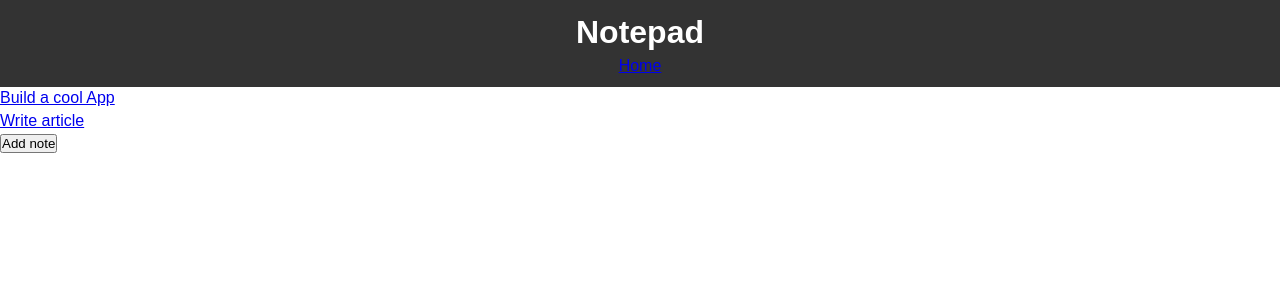
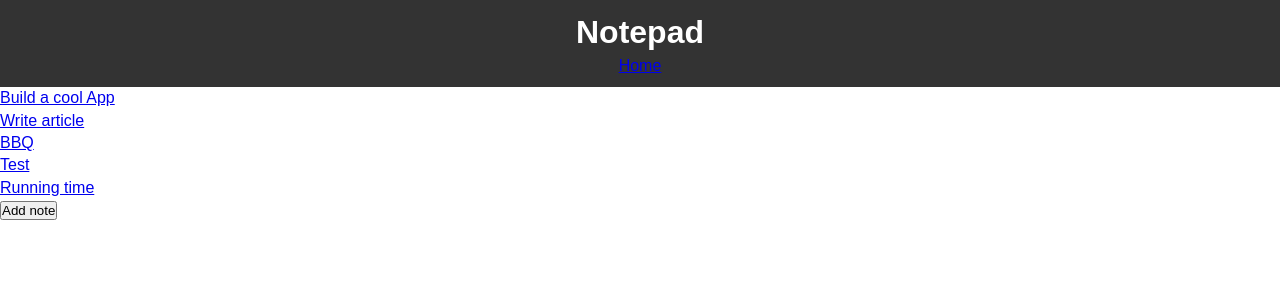
Before and after one commit to suzanamelomoraes/notepad, a React (Create React App) app: page / in a window 1280 px wide. Shown: the top 300 px of the page. Built offline with nearby package versions, Linux system fonts and the light colour scheme.

Commit message:
create a function that will handle edited note and send it as props to Note child component

```diff
--- a/src/components/Notes.jsx
+++ b/src/components/Notes.jsx
@@ -24,6 +24,27 @@ const Notes = () => {
       color: '#ff0000',
       favourite: false,
     },
+    {
+      id: 3,
+      title: 'BBQ',
+      body: 'BBQ na casa da Maya',
+      color: '#ff0000',
+      favourite: false,
+    },
+    {
+      id: 4,
+      title: 'Test',
+      body: 'Programming test with Rowan',
+      color: '#ff0000',
+      favourite: false,
+    },
+    {
+      id: 5,
+      title: 'Running time',
+      body: 'Running time at 5pm',
+      color: '#ff0000',
+      favourite: false,
+    },
   ]);
 
   const [showForm, setShowForm] = useState(false);
@@ -39,6 +60,10 @@ const Notes = () => {
     setNotes(newNotes);
   };
 
+  const editNote = (note) => {
+    console.log('edited note', note);
+  };
+
   const handleShowForm = () => {
     setShowForm(true);
   };
@@ -50,15 +75,14 @@ const Notes = () => {
         <NotesTitles notes={notes} />
       </Route>
 
-      <div className='note'>
-        {notes.map((note) => (
-          <Route path='/note/:id'>
-            <Note key={note.id} title={note.title} body={note.body} />
-          </Route>
-        ))}
-      </div>
       <button onClick={handleShowForm}>Add note</button>
       {showForm && <AddNotes addNote={addNote} notes={notes} />}
+
+      <div className='note'>
+        <Route path='/note/:id'>
+          <Note notes={notes} editNote={editNote} />
+        </Route>
+      </div>
     </div>
   );
 };
```
